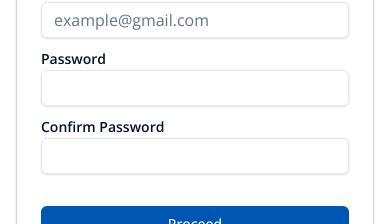
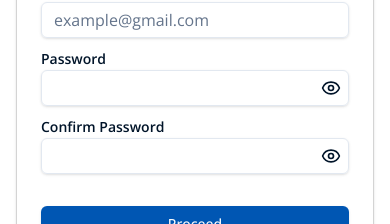
Before and after one commit to abuchirobert/sira, a Next.js app: page /auth/signup in a window 390 px wide. Shown: the part 210-434 px from the top of the page. Built offline with nearby package versions, Linux system fonts and the light colour scheme.

Commit message:
fix: resolve figma inconsistencies in auth and home pages
- Redirect buttons to correct destination
- Display testimonials as flex column on mobile
- Increase hamburger menu for mobile homepage
- Show eye icon in password input

```diff
--- a/src/components/form-elements.tsx
+++ b/src/components/form-elements.tsx
@@ -10,7 +10,14 @@ import {
 } from "./ui/form";
 import { useForm, ControllerRenderProps, FieldValues } from "react-hook-form";
 import { cn } from "@/lib/utils";
-import { File, Image as ImageIcon, Trash2, UploadCloud } from "lucide-react";
+import {
+  Eye,
+  EyeOff,
+  File,
+  Image as ImageIcon,
+  Trash2,
+  UploadCloud,
+} from "lucide-react";
 import { Button } from "./ui/button";
 import {
   Select,
@@ -179,6 +186,36 @@ export const TextareaFieldControl: React.FC<FieldControl> = ({
   );
 };
 
+export const PasswordFieldControl: React.FC<FieldControl> = ({
+  // form,
+  field,
+  input,
+}) => {
+  const [showPassword, setShowPassword] = useState(false);
+
+  return (
+    <div className="relative">
+      <Input
+        type={showPassword ? "text" : "password"}
+        placeholder={input.placeholder}
+        {...field}
+        value={field.value ?? ""}
+        className={cn(input.classes?.input)}
+        {...input.inputProps}
+      />
+
+      <Button
+        variant="ghost"
+        size="icon"
+        className="absolute top-1/2 right-0 -translate-y-1/2 [&_svg]:size-5"
+        onClick={() => setShowPassword((prev) => !prev)}
+        type="button"
+      >
+        {showPassword ? <EyeOff /> : <Eye />}
+      </Button>
+    </div>
+  );
+};
 export const DefaultFieldControl: React.FC<FieldControl> = ({
   // form,
   field,
@@ -200,6 +237,7 @@ const controlMapping: Record<string, React.FC<FieldControl>> = {
   file: FileFieldControl,
   select: SelectFieldControl,
   textarea: TextareaFieldControl,
+  password: PasswordFieldControl,
   text: DefaultFieldControl,
 };
 
--- a/src/components/header.tsx
+++ b/src/components/header.tsx
@@ -41,7 +41,12 @@ const MobileNav = () => {
 
   return (
     <nav className="@sm:hidden flex gap-4">
-      <Button variant="ghost" size="icon" onClick={() => setState("enter")}>
+      <Button
+        variant="ghost"
+        size="icon"
+        className="[&_svg]:size-8"
+        onClick={() => setState("enter")}
+      >
         <Menu />
       </Button>
 
--- a/src/components/home/get-involved.tsx
+++ b/src/components/home/get-involved.tsx
@@ -5,6 +5,7 @@ import {
 } from "lucide-react";
 import React from "react";
 import { Button } from "../ui/button";
+import Link from "next/link";
 
 const steps = [
   {
@@ -59,7 +60,9 @@ const GetInvolvedSection = () => {
               <div className="step-description">{description}</div>
             </div>
           ))}
-          <Button size="lg">Get Started</Button>
+          <Button size="lg" asChild>
+            <Link href="/auth/signup">Get Started</Link>
+          </Button>
         </div>
         <div className="image-wrapper">
           <img
--- a/src/components/home/hero.tsx
+++ b/src/components/home/hero.tsx
@@ -1,6 +1,7 @@
 import React from "react";
 import { MousePointer2 } from "lucide-react";
 import { Button } from "../ui/button";
+import Link from "next/link";
 
 const summary = [
   { label: "Issues Fixed", value: "250 +" },
@@ -28,7 +29,9 @@ const HeroSection = () => {
             chair? Leaky faucet? Any faulty facility? Speak up! Your report
             today equals a better department tomorrow.
           </p>
-          <Button className="min-w-40">Get Started</Button>
+          <Button className="min-w-40" asChild>
+            <Link href="/auth/signup">Get Started</Link>
+          </Button>
 
           <div className="image-wrapper p-3 rounded-md bg-primary/30">
             <img
--- a/src/components/home/testimonials.tsx
+++ b/src/components/home/testimonials.tsx
@@ -43,8 +43,8 @@ const Testimonials = () => {
   return (
     <section>
       <h2 className="text-2xl font-semibold text-center mb-2">Testimonials</h2>
-      <div className="testimonials md:mx-20 overflow-auto md:overflow-hidden py-2">
-        <div className="md:animate-marquee flex w-fit gap-8">
+      <div className="testimonials md:mx-20 md:overflow-hidden py-2">
+        <div className="md:animate-marquee flex items-center flex-col md:flex-row md:w-fit gap-8">
           {testimonials.map((testimonial) => (
             <Testimonial
               key={testimonial.name + testimonial.level}
```
